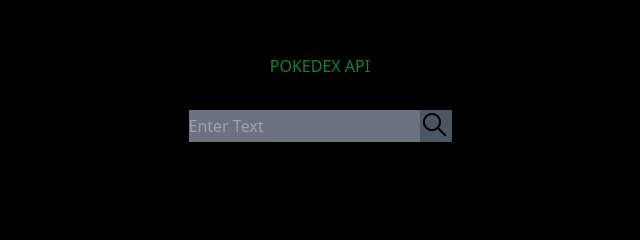
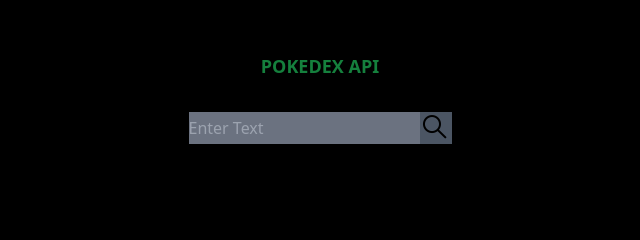
Before and after one commit to maryamawitsamson21-dot/PokedexAPI, a website built with Vite: page index.html in a window 1280 px wide. Shown: the part 302-542 px from the top of the page, 320-960 px from the left. Built offline with nearby package versions, Linux system fonts and the light colour scheme.

Commit message:
Update index.html

```diff
--- a/index.html
+++ b/index.html
@@ -10,7 +10,7 @@
     </head>
     <body  class="flex flex-col text-green-700 ">
         <div class=" flex-grow flex flex-col items-center justify-center items-center  space-y-8 min-h-screen w-full bg-black">
-            <h1 class="mt-8 ">POKEDEX API </h1>
+            <h1 class="mt-8 text-lg font-bold ">POKEDEX API </h1>
             <div class="flex bg-gray-600"><input id="input" class="bg-gray-500" type="text" placeholder="Enter Text">
             <img id="btn" class="w-8" src="img.png/search_9373594.png" alt="search img">  </div>
             <div id="photo">
```
